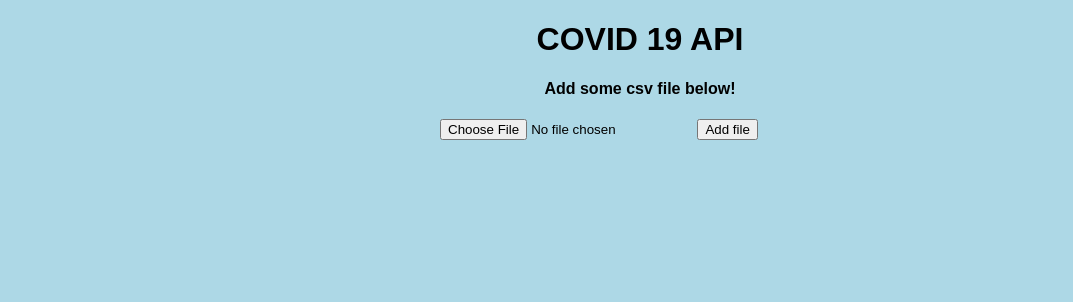
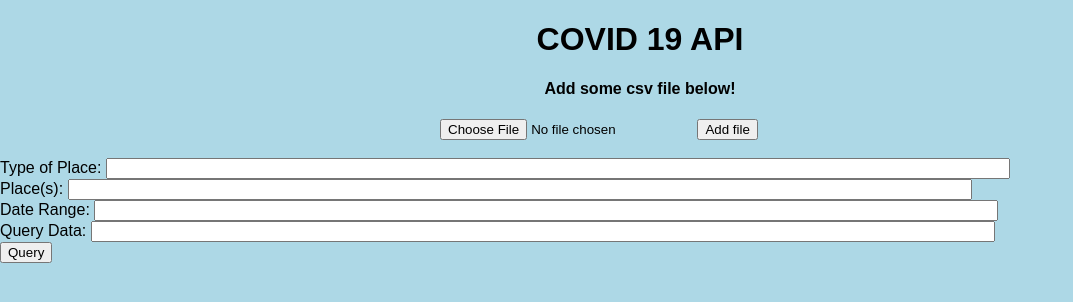
Before and after one commit to klichen/Covid19-data-API, a Flask app: page / in a window 1280 px wide. Shown: the top 302 px of the page, without its empty margins (0-1073 px from the left). Run offline with Flask 2, Linux system fonts and the light colour scheme; data that the repository does not hold is empty.

Commit message:
updates to index to include query input and buttons (html)

```diff
--- a/templates/index.html
+++ b/templates/index.html
@@ -15,6 +15,25 @@
         <input type="submit" value="Add file">
 
     </form>
+    <br>
+    <!-- query button -->
+    </div class="form-group">
+        <form action="/query" method="POST">
+            <label for="Type of Place">Type of Place:</label>
+            <input type="text" name="content" id="content">
+            <br>
+            <label for="Place(s)">Place(s):</label>
+            <input type="text" name="content" id="content">
+            <br>
+            <label for="Date Range">Date Range:</label>
+            <input type="text" name="content" id="content">
+            <br>
+            <label for="Query Data">Query Data:</label>
+            <input type="text" name="content" id="content">
+            <br>
+            <input type="submit" value="Query">
+        </form>
+    </div>
 
 </div>
 {% endblock %}
```
